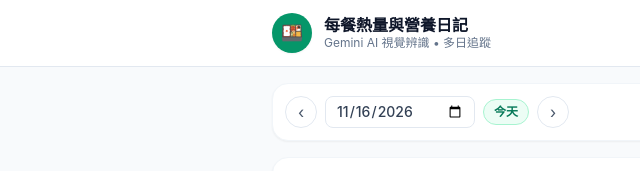
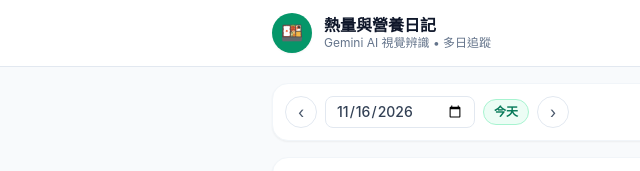
Before and after one commit to Gary-Huang-310/calorie-tracker, a plain HTML site: page index.html in a window 1280 px wide. Shown: the top 171 px of the page, 0-640 px from the left. Drawn offline with nearby package versions, Linux system fonts and the light colour scheme.

Commit message:
index.html

```diff
--- a/index.html
+++ b/index.html
@@ -3,7 +3,7 @@
 <head>
   <meta charset="UTF-8" />
   <meta name="viewport" content="width=device-width, initial-scale=1.0, maximum-scale=1.0, user-scalable=no" />
-  <title>每餐熱量與營養日記</title>
+  <title>熱量與營養日記</title>
   <meta name="apple-mobile-web-app-capable" content="yes" />
   <meta name="apple-mobile-web-app-status-bar-style" content="default" />
   <meta name="theme-color" content="#059669" />
@@ -23,7 +23,7 @@
         <!-- 智慧圖示：若 icon.png 尚未上傳，會自動降級顯示便當 Emoji，避免破圖 -->
         <img src="icon.png" alt="App Icon" class="w-10 h-10 rounded-xl object-cover shadow-sm border border-slate-200 bg-emerald-50" onerror="this.outerHTML='<div class=&quot;w-10 h-10 rounded-full bg-emerald-600 flex items-center justify-center text-white font-bold text-lg shadow-sm&quot;>🍱</div>'" />
         <div>
-          <h1 class="font-bold text-slate-900 text-base leading-tight">每餐熱量與營養日記</h1>
+          <h1 class="font-bold text-slate-900 text-base leading-tight">熱量與營養日記</h1>
           <p class="text-xs text-slate-500">Gemini AI 視覺辨識 • 多日追蹤</p>
         </div>
       </div>
```
